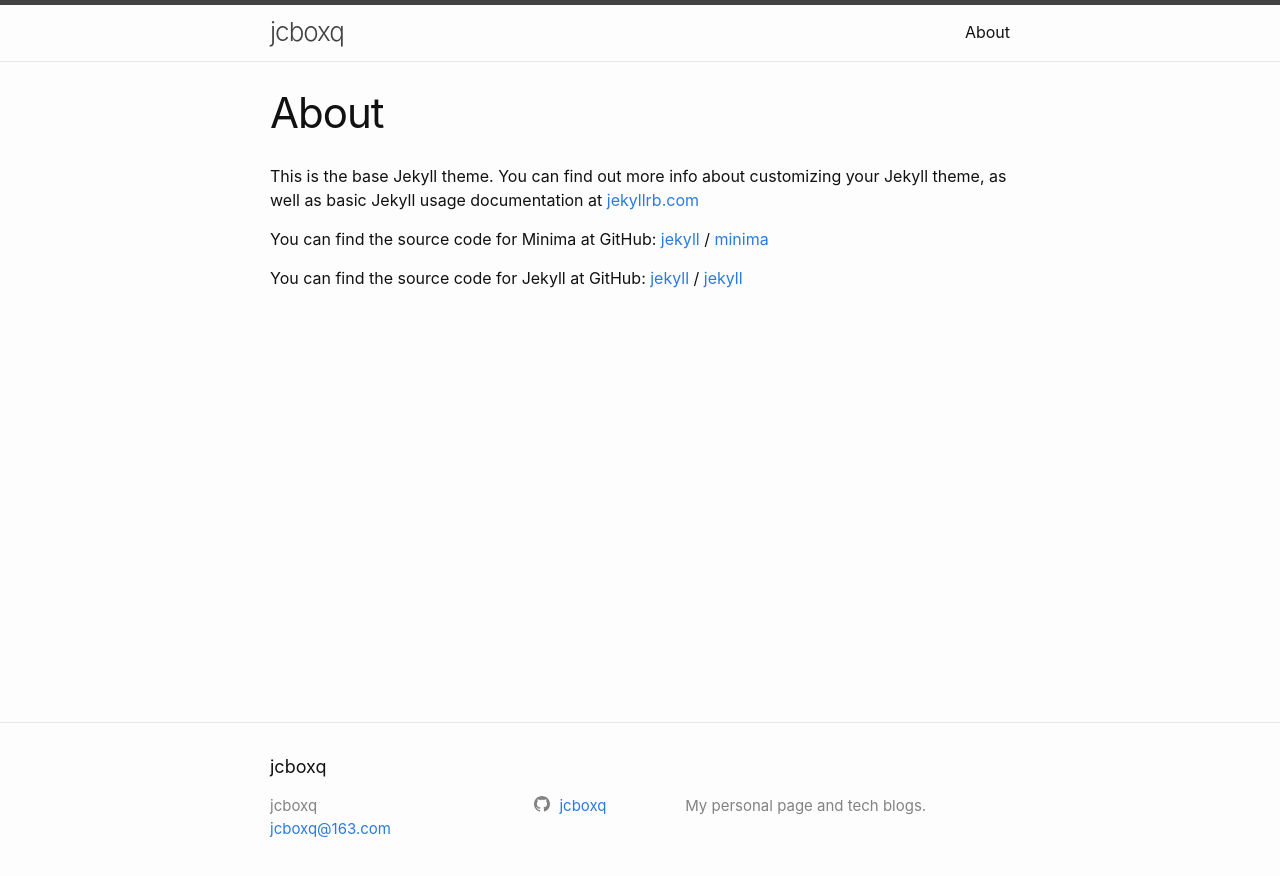
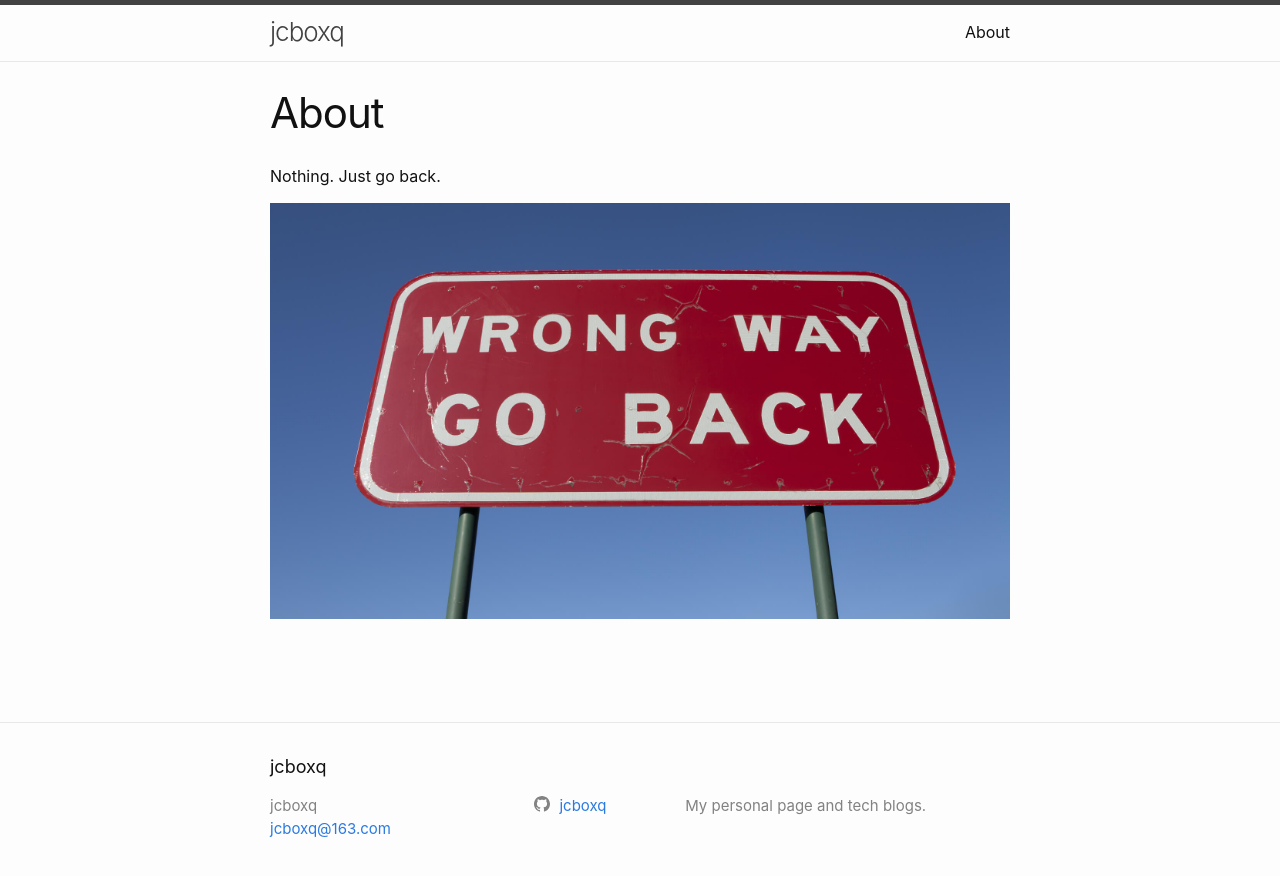
Before and after one commit to jcboxq/jcboxq.github.io, a Jekyll site: the page built from about.markdown, in a window 1280 px wide. Shown: the top 876 px of the page. Built offline with Jekyll 4.4.1, drawn with Linux system fonts in a browser that asks for light colours.

```diff
--- a/_posts/2020-07-07-welcome-to-jekyll.markdown
+++ b/_posts/2020-07-07-hello-jekyll.markdown
@@ -1,8 +1,8 @@
 ---
 layout: post
-title:  "Welcome to Jekyll!"
+title:  "Hello Jekyll"
 date:   2020-07-07 21:32:33 +0800
-categories: jekyll update
+categories: jekyll
 ---
 You’ll find this post in your `_posts` directory. Go ahead and edit it and re-build the site to see your changes. You can rebuild the site in many different ways, but the most common way is to run `jekyll serve`, which launches a web server and auto-regenerates your site when a file is updated.
 
--- a/about.markdown
+++ b/about.markdown
@@ -4,7 +4,7 @@ title: About
 permalink: /about/
 ---
 
-This is the base Jekyll theme. You can find out more info about customizing your Jekyll theme, as well as basic Jekyll usage documentation at [jekyllrb.com](https://jekyllrb.com/)
+<!-- This is the base Jekyll theme. You can find out more info about customizing your Jekyll theme, as well as basic Jekyll usage documentation at [jekyllrb.com](https://jekyllrb.com/)
 
 You can find the source code for Minima at GitHub:
 [jekyll][jekyll-organization] /
@@ -15,4 +15,8 @@ You can find the source code for Jekyll at GitHub:
 [jekyll](https://github.com/jekyll/jekyll)
 
 
-[jekyll-organization]: https://github.com/jekyll
+[jekyll-organization]: https://github.com/jekyll -->
+
+Nothing. Just go back.
+
+[![Go back](../images/wrongWayGoBack.jpg)](https://jcboxq.github.io/)
```
Also changed, not shown: _posts/2020-07-08-google-style-guides.md (added, +11 -0 lines), images/wrongWayGoBack.jpg (added).
